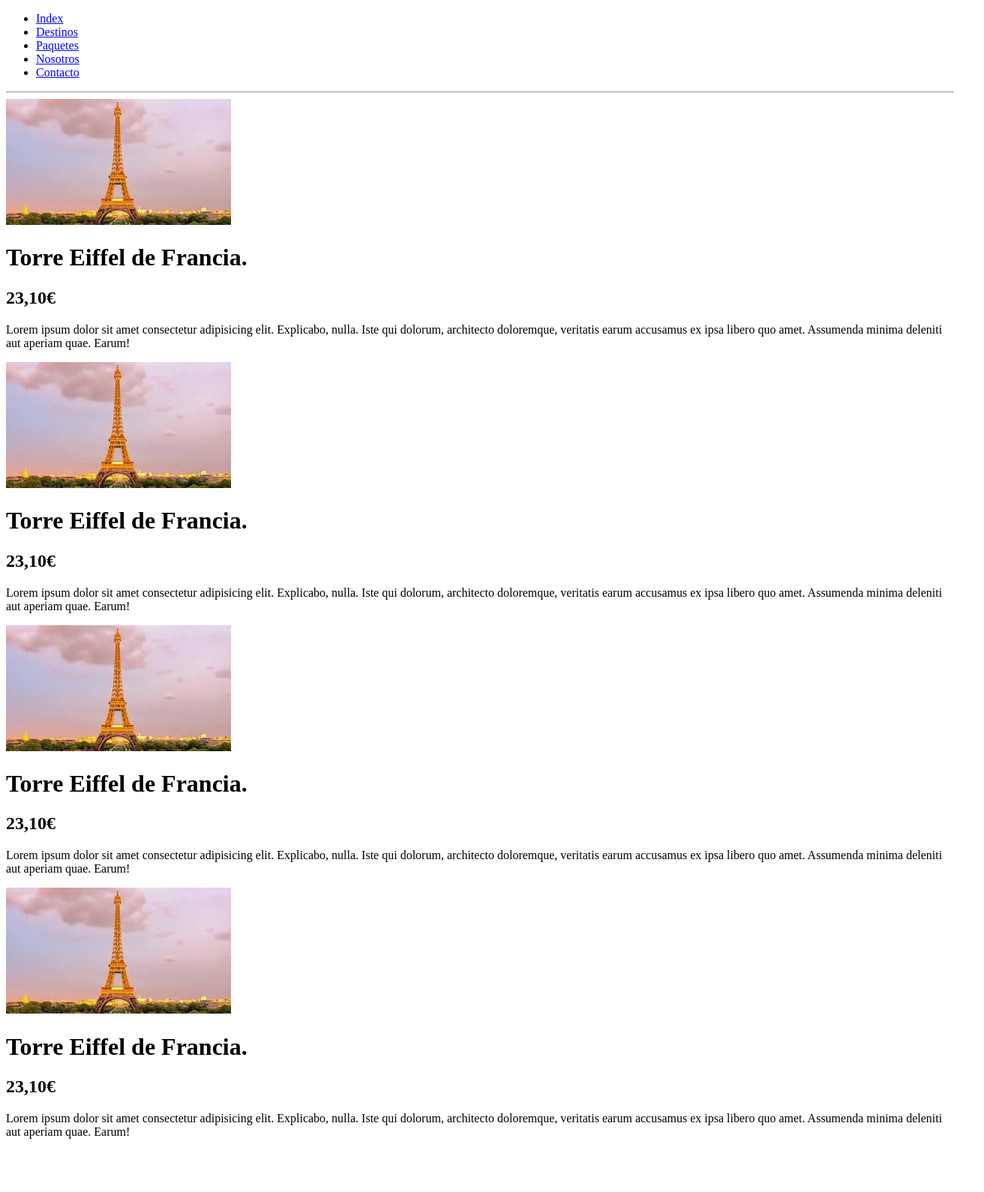
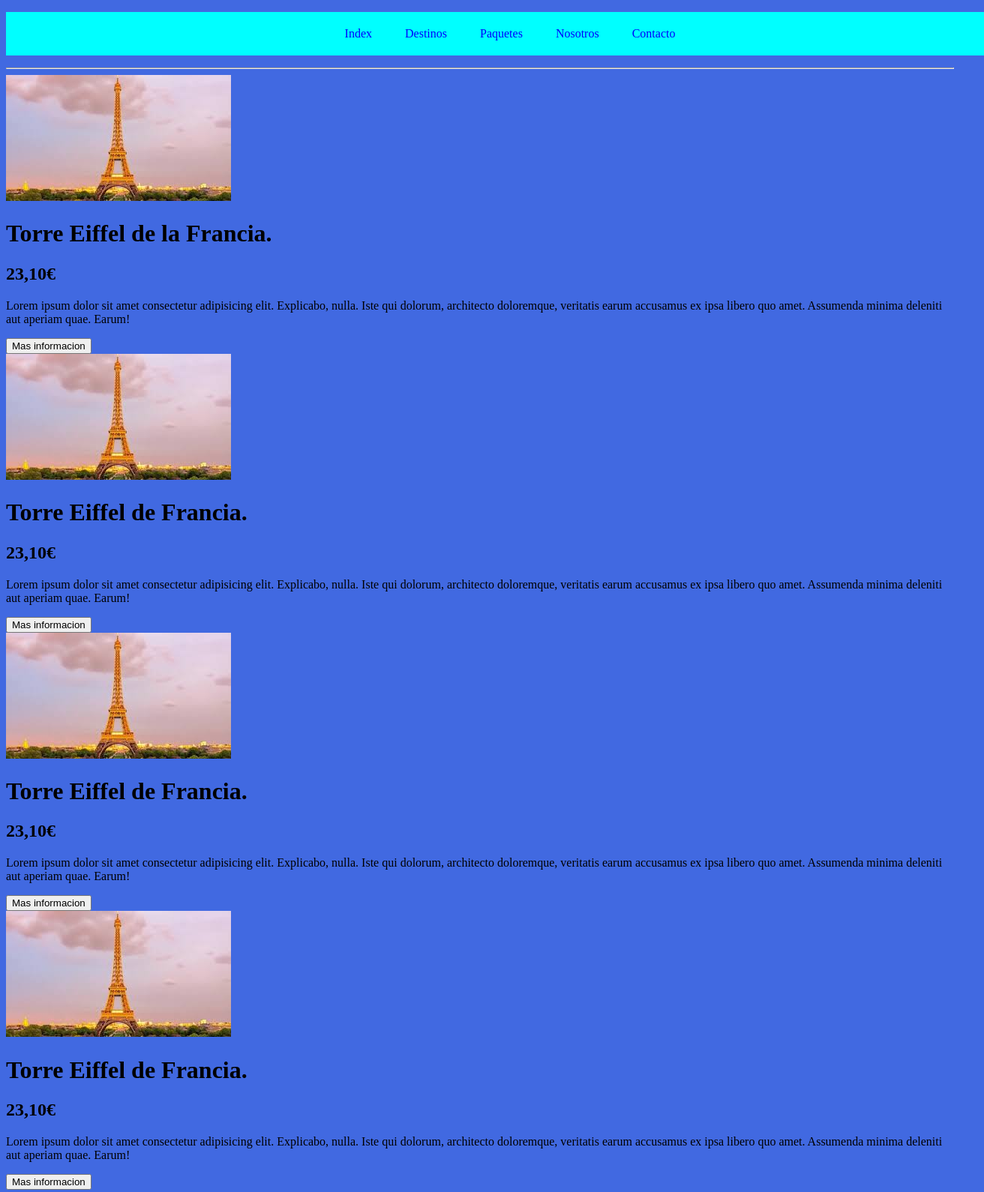
Before and after one commit to jisaac664/Viajes-aventura, a plain HTML site: page Paginas/inicio.html in a window 1280 px wide. Shown: the part 180-1770 px from the top of the page at 75% size, 1312 px wide, since content can reach past the window. Before the commit the page ends 1715 px from the top, so only its background shows below. Drawn offline with Linux system fonts and the light colour scheme.

Commit message:
cambios 2

```diff
--- a/Paginas/inicio.css
+++ /dev/null
@@ -1,32 +0,0 @@
-@import url('https://fonts.googleapis.com/css2?family=Oswald:wght@200..700&display=swap');
-
-
-.card{
-    margin: 20px;
-    width: 300px;
-    background-color: rgb(28, 158, 158);
-    border-radius: 20px;
-    overflow: hidden;
-    box-shadow: 0px 5px 10px cyan;
-    font-family: "Oswald", sans-serif;
-}
-
-.card :hover{
-    background-color: brown;
-    box-shadow: 0 5 px 15 px;
-    transform: scale(1.05);
-}
-
-.card img{
-    width: 100%;
-}
-
-.card h1{
-    text-align: center;
-    font-size: 25px;
-    color:crimson;
-}
-
-.card 2{
-    font-size: 15px;
-}
--- a/Paginas/inicio.html
+++ b/Paginas/inicio.html
@@ -3,7 +3,8 @@
 <head>
     <meta charset="UTF-8">
     <meta name="viewport" content="width=device-width, initial-scale=1.0">
-    <link rel="stylesheet" href="../Propiedades.css/Inicio">
+    <link rel="stylesheet" href="style.css">
+    <link rel="stylesheet" href="">
     <title>Document</title>
 </head>
 <body>
@@ -22,11 +23,39 @@
     </header>
 
    <div class="card">
+
+    <img src="../Img/descarga.jpg" alt="Paris">
+    <div class="card-content">
+        <h1>Torre Eiffel de la Francia.</h1>
+        <h2>23,10€</h2>
+        <p class="letra">Lorem ipsum dolor sit amet consectetur adipisicing elit. Explicabo, nulla. Iste qui dolorum, architecto doloremque, veritatis earum accusamus ex ipsa libero quo amet. Assumenda minima deleniti aut aperiam quae. Earum!</p>
+        <a href="https://andaventura.com/destinos/francia/">
+            <button>Mas informacion</button>
+          </a>
+
+    </div>
+   </div>
+   <div class="card">
+
     <img src="../Img/descarga.jpg" alt="Paris">
     <div class="card-content">
         <h1>Torre Eiffel de Francia.</h1>
         <h2>23,10€</h2>
         <p class="letra">Lorem ipsum dolor sit amet consectetur adipisicing elit. Explicabo, nulla. Iste qui dolorum, architecto doloremque, veritatis earum accusamus ex ipsa libero quo amet. Assumenda minima deleniti aut aperiam quae. Earum!</p>
+        <a href="https://andaventura.com/destinos/francia/">
+            <button>Mas informacion</button>
+          </a>
+
+    </div>
+   </div>
+   <img src="../Img/descarga.jpg" alt="Paris">
+    <div class="card-content">
+        <h1>Torre Eiffel de Francia.</h1>
+        <h2>23,10€</h2>
+        <p class="letra">Lorem ipsum dolor sit amet consectetur adipisicing elit. Explicabo, nulla. Iste qui dolorum, architecto doloremque, veritatis earum accusamus ex ipsa libero quo amet. Assumenda minima deleniti aut aperiam quae. Earum!</p>
+        <a href="https://andaventura.com/destinos/francia/">
+            <button>Mas informacion</button>
+          </a>
 
     </div>
    </div>
@@ -36,24 +65,9 @@
         <h1>Torre Eiffel de Francia.</h1>
         <h2>23,10€</h2>
         <p class="letra">Lorem ipsum dolor sit amet consectetur adipisicing elit. Explicabo, nulla. Iste qui dolorum, architecto doloremque, veritatis earum accusamus ex ipsa libero quo amet. Assumenda minima deleniti aut aperiam quae. Earum!</p>
-
-    </div>
-   </div>
-   <div class="card">
-    <img src="../Img/descarga.jpg" alt="Paris">
-    <div class="card-content">
-        <h1>Torre Eiffel de Francia.</h1>
-        <h2>23,10€</h2>
-        <p class="letra">Lorem ipsum dolor sit amet consectetur adipisicing elit. Explicabo, nulla. Iste qui dolorum, architecto doloremque, veritatis earum accusamus ex ipsa libero quo amet. Assumenda minima deleniti aut aperiam quae. Earum!</p>
-
-    </div>
-   </div>
-   <div class="card">
-    <img src="../Img/descarga.jpg" alt="Paris">
-    <div class="card-content">
-        <h1>Torre Eiffel de Francia.</h1>
-        <h2>23,10€</h2>
-        <p class="letra">Lorem ipsum dolor sit amet consectetur adipisicing elit. Explicabo, nulla. Iste qui dolorum, architecto doloremque, veritatis earum accusamus ex ipsa libero quo amet. Assumenda minima deleniti aut aperiam quae. Earum!</p>
+        <a href="https://andaventura.com/destinos/francia/">
+            <button>Mas informacion</button>
+          </a>
 
     </div>
    </div>
--- /dev/null
+++ b/Paginas/style.css
@@ -0,0 +1,17 @@
+nav ul{
+    background-color: cyan;
+    width: 100%;
+    list-style-type: none;
+    text-align: center;
+}
+body{
+    background-color: royalblue;
+}
+nav li{
+    display: inline-flex;
+}
+nav a {
+    text-decoration: none;
+    color: blue;
+    padding: 20px;
+}
```
Also changed, not shown: Paginas/contacto.html (+2 -1 lines), Paginas/destinos.html (+2 -1 lines), Paginas/index.html (+1 -0 lines), Paginas/nosotros.html (+2 -0 lines), Paginas/paquetes.html (+1 -0 lines), Paginas/propiedades.css (deleted).
